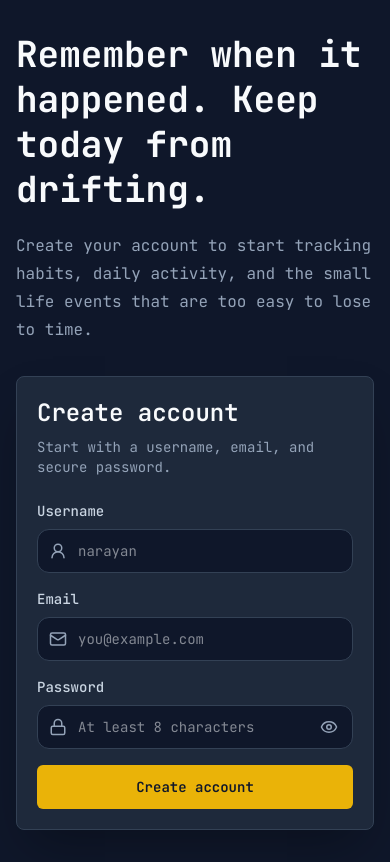
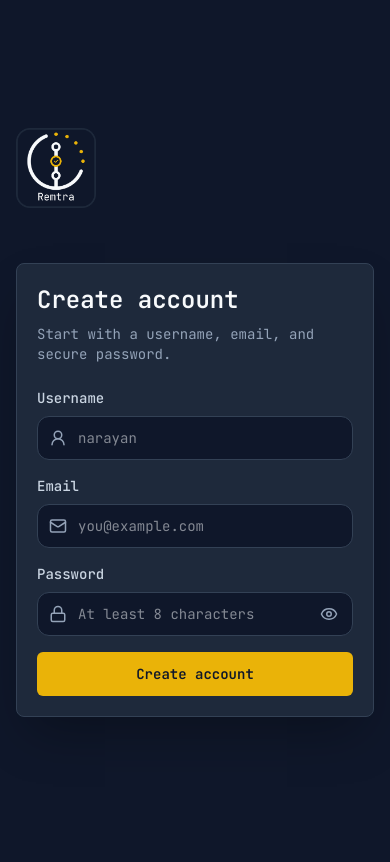
Before and after one commit to nl-codes/remtra, a React (Vite) app in the folder frontend/: page /register in a window 390 px wide. Built offline with nearby package versions, Linux system fonts and the light colour scheme; no server answers; the HTML template or start-up script is replaced by a standard one.

Commit message:
refactor to hide AuthBrandPanel in mobiles and use Logo component

```diff
--- a/frontend/src/pages/RegisterPage.tsx
+++ b/frontend/src/pages/RegisterPage.tsx
@@ -1,13 +1,23 @@
 import AuthBrandPanel from "../components/auth/AuthBrandPanel";
 import RegisterForm from "../components/auth/RegisterForm";
+import Logo from "../components/common/Logo";
 
 function RegisterPage() {
     return (
-        <main className="min-h-screen bg-primary-background px-4 py-8 font-jetbrains text-text-primary sm:px-6 lg:px-8">
-            <section className="mx-auto flex min-h-[calc(100vh-4rem)] w-full max-w-6xl items-center">
-                <div className="grid w-full gap-8 lg:grid-cols-[1fr_420px] lg:gap-12">
-                    <AuthBrandPanel />
-                    <RegisterForm />
+        <main className="min-h-screen bg-primary-background text-text-primary">
+            <section className="mx-auto flex min-h-screen max-w-6xl flex-col justify-center px-4 py-8 sm:px-6 lg:px-8">
+                <header className="mb-12">
+                    <Logo />
+                </header>
+
+                <div className="grid grid-cols-1 items-center gap-8 md:grid-cols-2 md:gap-16">
+                    <div className="w-full max-w-md mx-auto md:mx-0">
+                        <RegisterForm />
+                    </div>
+
+                    <div className="hidden md:block">
+                        <AuthBrandPanel />
+                    </div>
                 </div>
             </section>
         </main>
```
